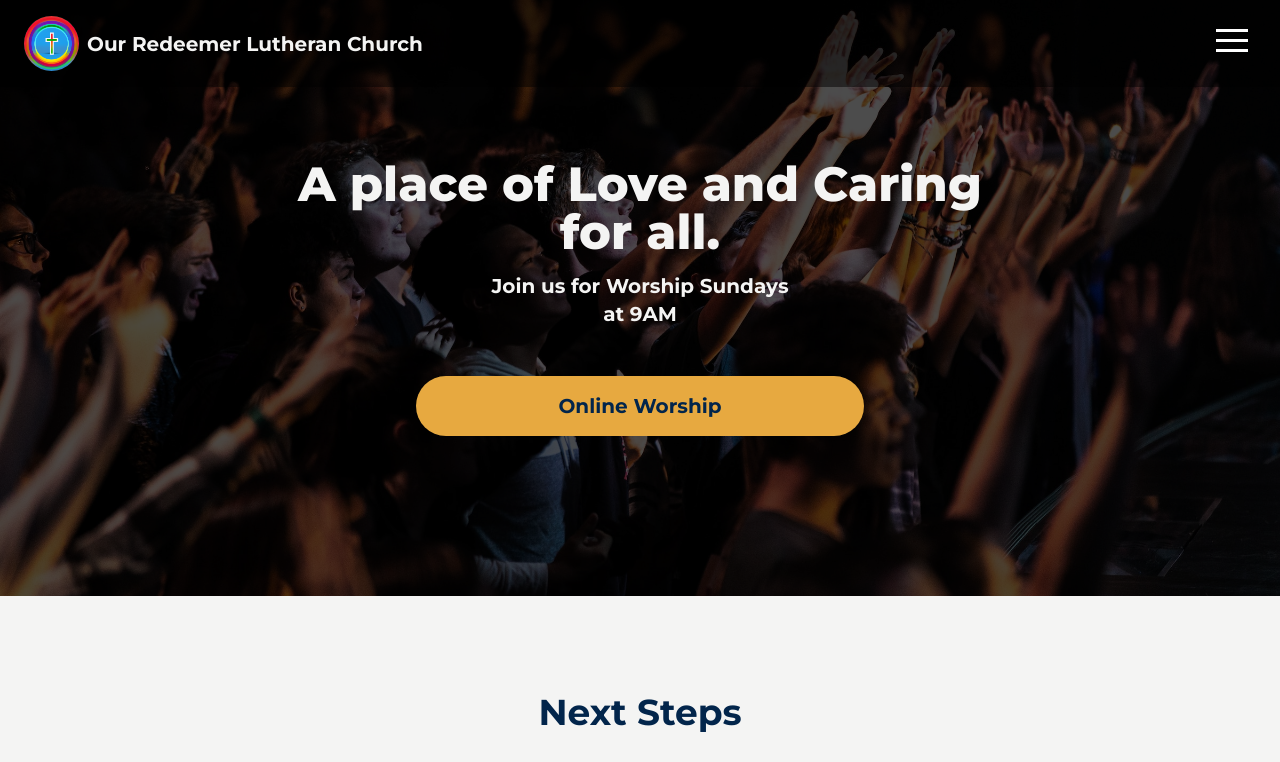
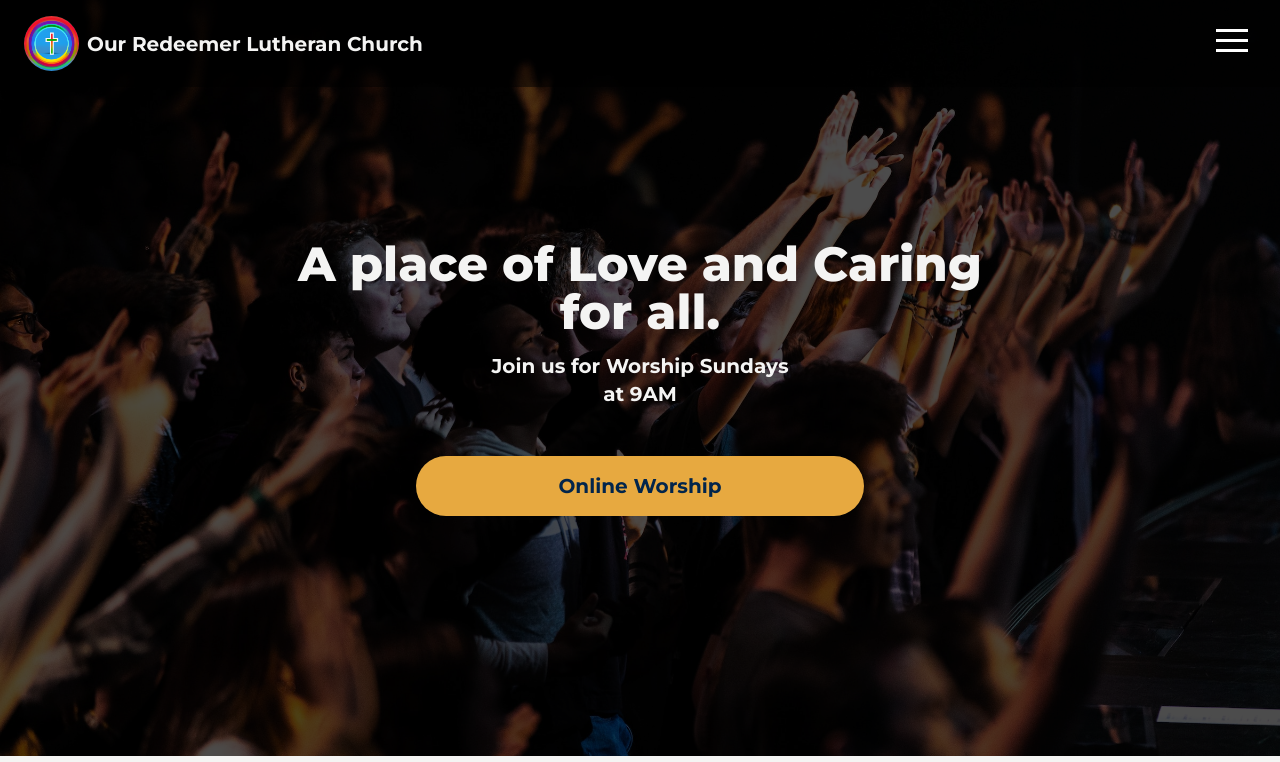
Before and after one commit to eliassymons/orcgg, a Next.js app: page / in a window 1280 px wide. Shown: the top 762 px of the page. Built offline with nearby package versions, Linux system fonts and the light colour scheme.

Commit message:
adjust hero padding

```diff
--- a/app/pages/hero/page.tsx
+++ b/app/pages/hero/page.tsx
@@ -4,7 +4,7 @@
   return (
     <div
       id="home"
-      className="w-full flex flex-col items-center justify-center py-40 gap-4 hero"
+      className="w-full h-[100vh] flex flex-col items-center justify-center py-60 gap-4 hero"
     >
       <h1 className="text-5xl font-extrabold max-w-sm text-light  text-center px-4 leading-[4.2rem] sm:text-5xl sm:max-w-[50rem] ">
         A place of Love and Caring for all.{" "}
```
